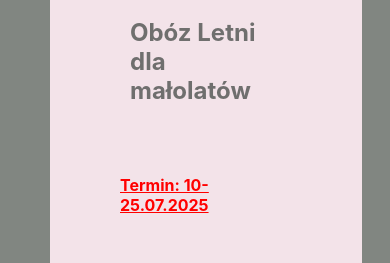
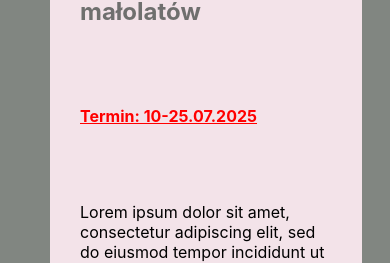
Before and after one commit to Milosz33/superdad, a React (Create React App) app: page /obozy in a window 390 px wide. Shown: the part 765-1028 px from the top of the page. Built offline with nearby package versions, Linux system fonts and the light colour scheme; the HTML template or start-up script is replaced by a standard one.

Commit message:
style ready

```diff
--- a/src/styles/Contact.scss
+++ b/src/styles/Contact.scss
@@ -8,6 +8,7 @@
 
 textarea{
   border-radius: 20px;
+  width: 80%;
 }
 
     input{
@@ -29,7 +30,8 @@ textarea{
       border-radius: 20px;
       background-color: #faa640;
       padding: 10px;
-      margin-right: 200px;
+      width: 35%;
+      //margin-right: 200px;
       margin-top: 40px;
       margin-bottom: 30px;
       color: #575555;
--- a/src/styles/Obozy.scss
+++ b/src/styles/Obozy.scss
@@ -113,7 +113,7 @@
 
 
     .camps-box {
-      padding: 50px;
+      //padding: 50px;
 
       h2 {
         padding: 30px;
@@ -121,7 +121,7 @@
       }
 
       p:first-of-type {
-        padding: 20px;
+        padding: 30px;
         color: red;
         text-decoration: underline;
         font-weight: bolder;
```
